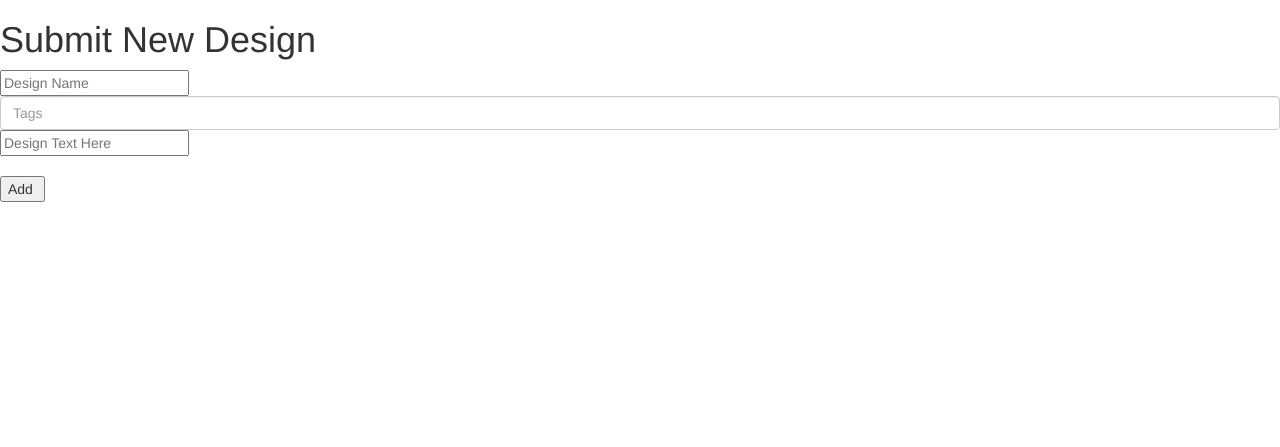
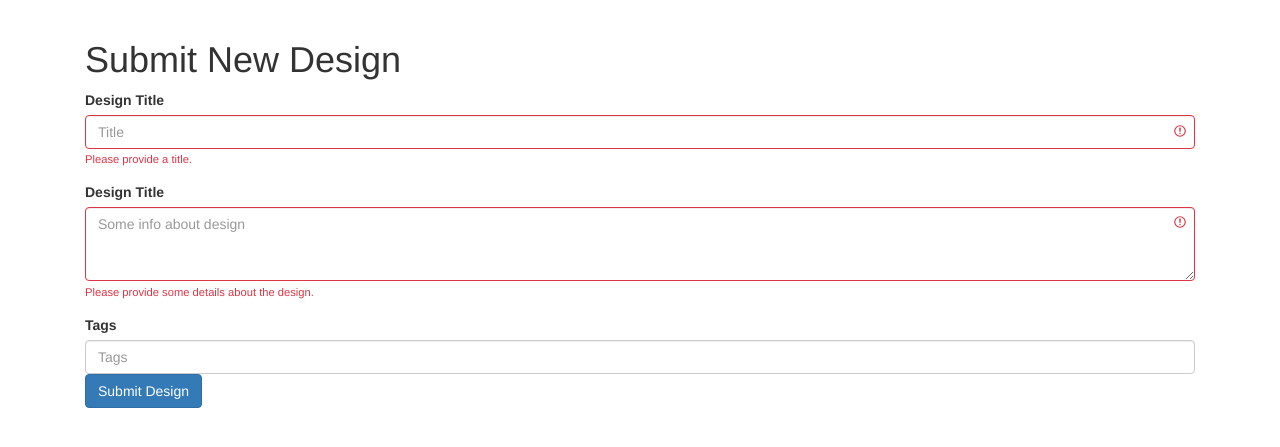
Before and after one commit to thtay/flask.form, a Flask app: page /create in a window 1280 px wide. Shown: the part 62-509 px from the top of the page. Run offline with Flask 2, Linux system fonts and the light colour scheme; some libraries are stand-ins or nearby versions.

Commit message:
Restructured the flask form project based on pallets sqlalchemy setup at https://github.com/pallets/flask-sqlalchemy/tree/master/examples/flaskr

```diff
--- a/flaskr/templates/blog/create.html
+++ b/flaskr/templates/blog/create.html
@@ -1,17 +1,37 @@
 {% extends 'base.html' %}
 
 {% block body %}
+<div class="container center-div">
+    <h1>Submit New Design</h1>
+</div>
 
-<h1>Submit New Design</h1>
 <form action="/create" method="POST">
-    <input type="text" name = "design_input" id="design_input" placeholder="Design Name">
+<div class="container center_div">
+  <div class="form-group">
+    <label for="design_input">Design Title</label>
+  <input type="text" class="form-control is-invalid" name="design_input" id="design_input" placeholder="Title" required>
+  <div class="invalid-feedback">
+    Please provide a title.
+  </div>
+  </div>
+  <div class="form-group">
+    <label for="design_info">Design Title</label>
+      <textarea class="form-control is-invalid" name="design_info" id="design_info" placeholder="Some info about design" rows="3" required></textarea>
+  <div class="invalid-feedback">
+    Please provide some details about the design.
+  </div>
+  </div>
+
+  <div class="form-group">
+    <label for="tag_input">Tags</label>
     <input type="text" class="form-control col-sm-12" value="" data-role="tagsinput" name="tag_input" id="tag_input" placeholder="Tags">
-    <br>
-    <br>
-    <input type="text" name="design_info" id="design_info" placeholder="Design Text Here">
-    <br>
-    <br>
-    <input type="submit" value = "Add ">
+  </div>
+
+    <button class="btn btn-primary" type="submit">
+        Submit Design
+    </button>
+</div>
+
 </form>
 
 
```
Also changed, not shown: flaskr/templates/blog/update.html (+41 -13 lines).
